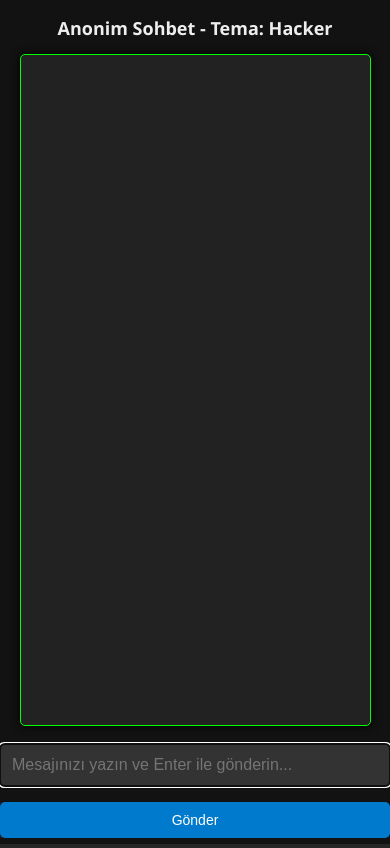
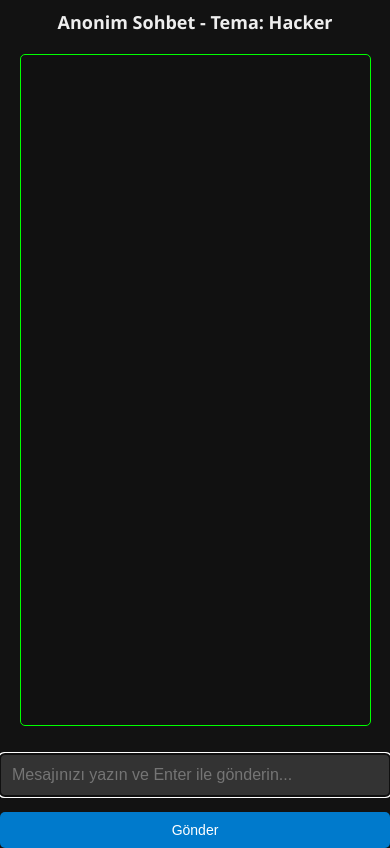
Before and after one commit to AKIN9980/my-flask-app, a Flask app: page /chat in a window 390 px wide. Run offline with Flask 3, Linux system fonts and the light colour scheme; the visitor is signed in with stand-in values (Sample User, id 1); some libraries are stand-ins or nearby versions.

Commit message:
mobildes++

```diff
--- a/static/style.css
+++ b/static/style.css
@@ -1,13 +1,10 @@
+/* static/style.css */
 body {
+  margin: 0;
+  padding: 0;
   background-color: #121212;
   color: #eee;
   font-family: 'Segoe UI', Tahoma, Geneva, Verdana, sans-serif;
-  margin: 0;
-  padding: 0;
-  display: flex;
-  justify-content: center;
-  align-items: center;
-  height: 100vh;
 }
 
 .login-container, .chat-container, form {
@@ -17,10 +14,11 @@ body {
   width: 90vw;
   max-width: 480px;
   box-shadow: 0 0 10px #000;
+  margin: 30px auto;
   box-sizing: border-box;
 }
 
-input[type="text"], input[type="password"], #messageInput, #msg {
+input[type="text"], input[type="password"], #msg {
   width: 100%;
   padding: 12px;
   margin: 8px 0 16px;
@@ -33,14 +31,14 @@ input[type="text"], input[type="password"], #messageInput, #msg {
 }
 
 button {
+  width: 100%;
+  padding: 12px;
   background-color: #007acc;
+  border: none;
   color: white;
-  border: none;
-  padding: 12px 20px;
   font-size: 16px;
   border-radius: 5px;
   cursor: pointer;
-  width: 100%;
   box-sizing: border-box;
 }
 
@@ -55,21 +53,18 @@ a {
   margin-top: 15px;
 }
 
-#error {
-  color: #f33;
-  margin-bottom: 15px;
-}
-
-#messages, #chat {
+#chat {
+  background: #111;
+  border: 1px solid #0f0;
+  border-radius: 5px;
+  padding: 10px;
+  width: 90vw;
+  max-width: 700px;
   height: 400px;
   overflow-y: auto;
-  background: #222;
-  padding: 10px;
-  border-radius: 5px;
-  margin-bottom: 10px;
-  font-size: 15px;
+  margin: 20px auto;
+  box-sizing: border-box;
   color: #0f0;
-  border: 1px solid #0f0;
 }
 
 .admin {
--- a/templates/admin_login.html
+++ b/templates/admin_login.html
@@ -1,12 +1,13 @@
 <!DOCTYPE html>
 <html lang="tr">
 <head>
-  <meta charset="UTF-8" />
+  <meta charset="UTF-8">
   <meta name="viewport" content="width=device-width, initial-scale=1.0">
   <title>Admin Girişi</title>
   <link rel="stylesheet" href="/static/style.css">
 </head>
 <body>
+  <div class="login-container">
     <form action="/chat" method="get">
       <h2>Admin Girişi</h2>
       <input type="hidden" name="nickname" value="admin" />
@@ -15,5 +16,6 @@
       <button type="submit">Giriş Yap</button>
       <a href="/">Geri Dön</a>
     </form>
+  </div>
 </body>
 </html>
--- a/templates/chat.html
+++ b/templates/chat.html
@@ -1,14 +1,14 @@
 <!DOCTYPE html>
 <html lang="tr">
 <head>
-  <meta charset="UTF-8" />
+  <meta charset="UTF-8">
   <meta name="viewport" content="width=device-width, initial-scale=1.0">
   <title>Anonim Sohbet</title>
   <link rel="stylesheet" href="/static/style.css">
 </head>
-<body style="flex-direction: column;">
+<body>
   <h2 style="text-align: center; margin-top: 10px;">Anonim Sohbet - Tema: Hacker</h2>
-  <div id="chat" class="chat-container"></div>
+  <div id="chat"></div>
   <input type="text" id="msg" placeholder="Mesajınızı yazın ve Enter ile gönderin..." autocomplete="off" autofocus />
   <button onclick="sendMessage()">Gönder</button>
 
```
Also changed, not shown: templates/login.html (+9 -9 lines). Lines whose indentation alone changed are shown as unchanged.
